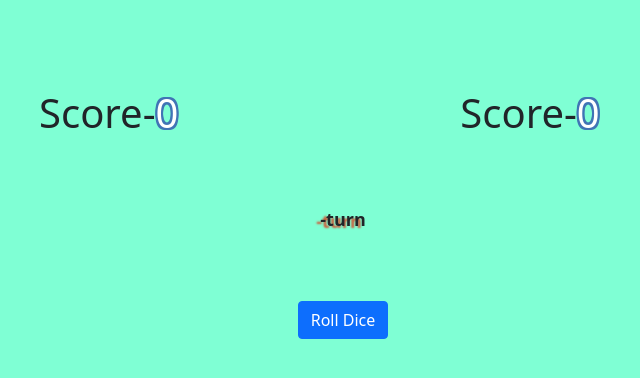
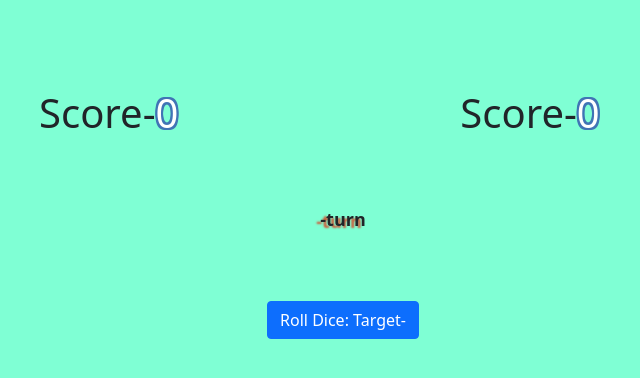
Before and after one commit to nagacharankumarreddy/dice-game, a React (Create React App) app: page /game in a window 1280 px wide. Shown: the top 378 px of the page, without its empty margins (297-937 px from the left). Built offline with nearby package versions, Linux system fonts and the light colour scheme.

Commit message:
target displyed in button

```diff
--- a/src/game.jsx
+++ b/src/game.jsx
@@ -99,7 +99,7 @@ const Game = () => {
               id="rollDice"
               onClick={handleScores}
             >
-              Roll Dice
+              Roll Dice: Target-{homepageData.target}
             </button>
             <h1 id="winner"></h1>
           </div>
```
